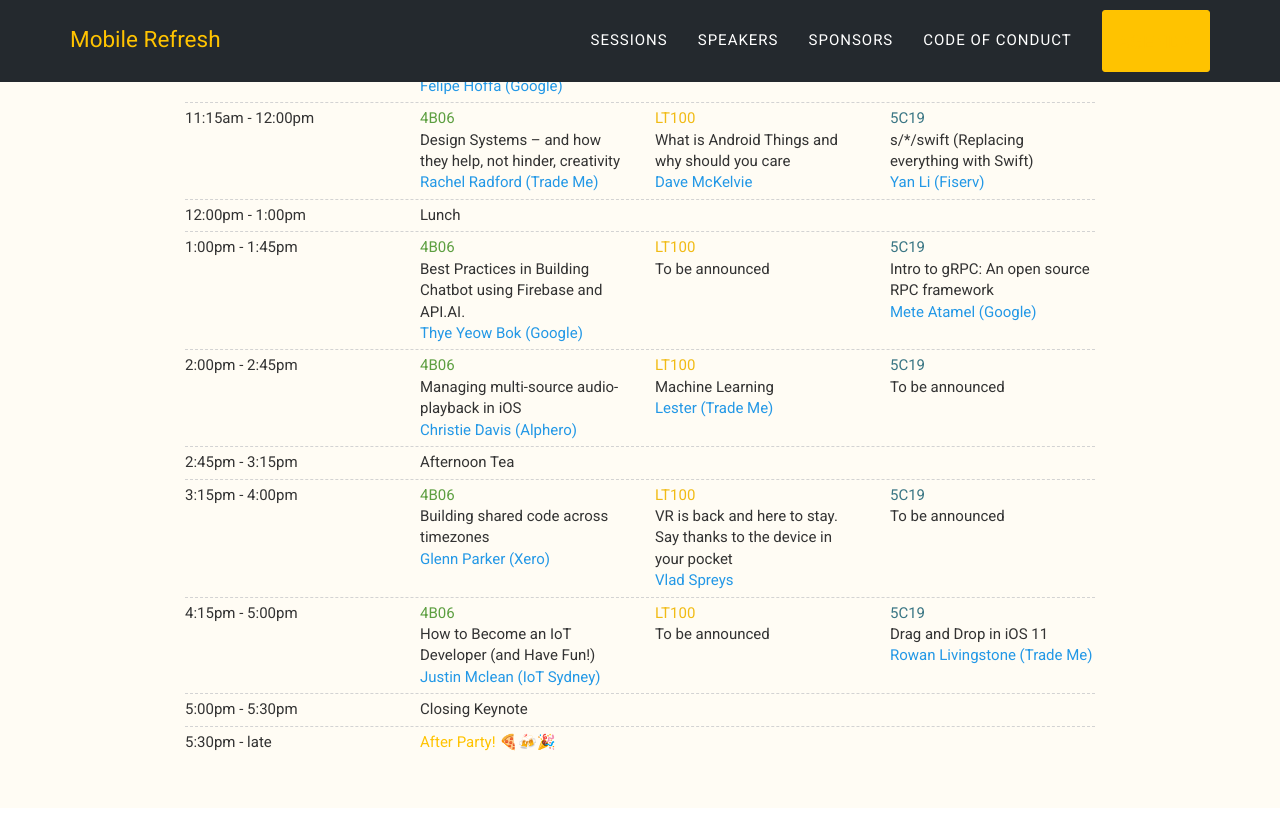
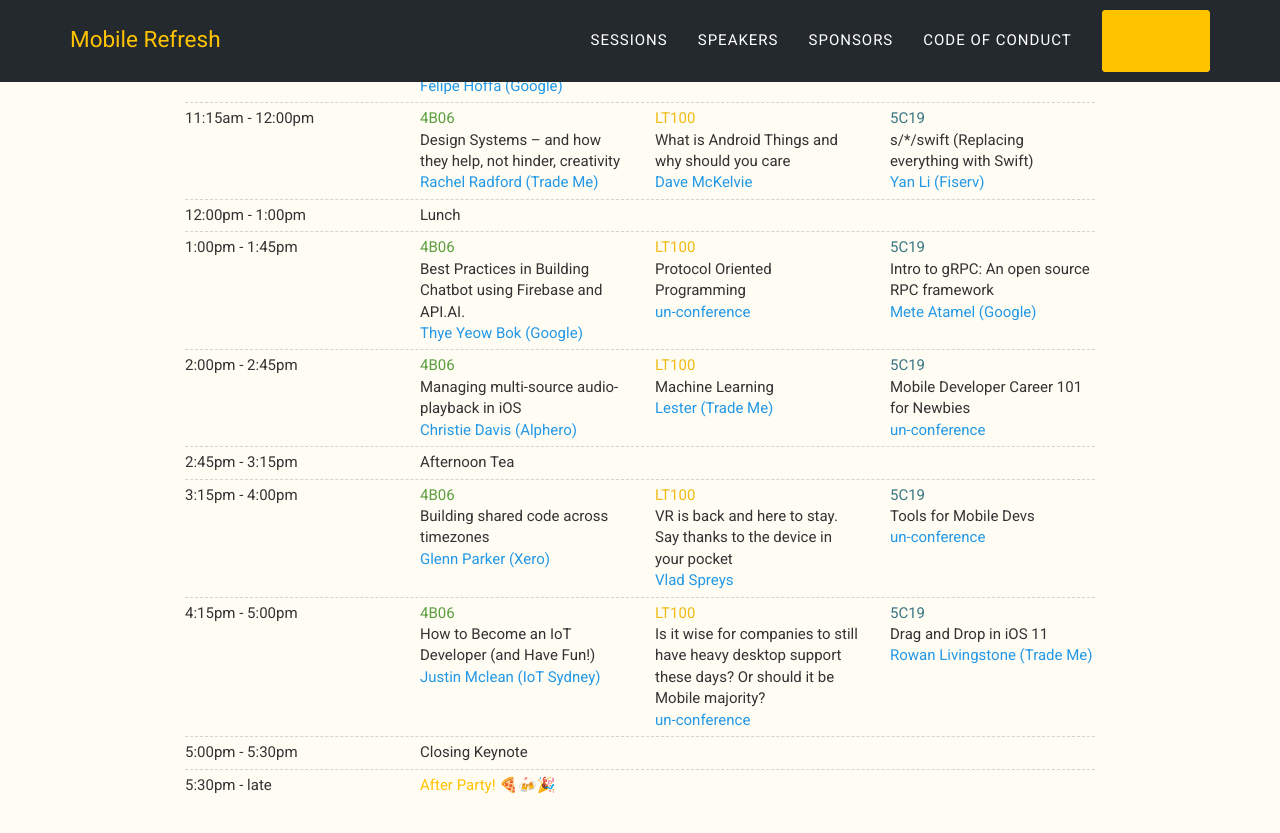
Before and after one commit to MostafaGazar/MostafaGazar.github.io, a Jekyll site: the page built from index.html, in a window 1280 px wide and 900 px high, scrolled down 2068 px. Shown: the top 833 px of the window. Built offline with Jekyll 4.4.1, drawn with Linux system fonts in a browser that asks for light colours; some web fonts are replaced.

Commit message:
Add some un-conference sessions

```diff
--- a/_includes/sessions.html
+++ b/_includes/sessions.html
@@ -127,8 +127,8 @@
                   <div class="col col-xs-4">
                         <span>
                             <div class="event-venue-2">LT100</div>
-                            <div class="event-name">To be announced</div>
-                            <div class="speaker-name"></div>
+                            <div class="event-name">Protocol Oriented Programming</div>
+                            <div class="speaker-name">un-conference</div>
                         </span>
                   </div>
                   <div class="col col-xs-4">
@@ -163,8 +163,8 @@
                     <div class="col col-xs-4">
                         <span>
                             <div class="event-venue-3">5C19</div>
-                            <div class="event-name">To be announced</div>
-                            <div class="speaker-name"></div>
+                            <div class="event-name">Mobile Developer Career 101 for Newbies</div>
+                            <div class="speaker-name">un-conference</div>
                         </span>
                     </div>
                 </div>
@@ -198,8 +198,8 @@
                     <div class="col col-xs-4">
                         <span>
                             <div class="event-venue-3">5C19</div>
-                            <div class="event-name">To be announced</div>
-                            <div class="speaker-name"></div>
+                            <div class="event-name">Tools for Mobile Devs</div>
+                            <div class="speaker-name">un-conference</div>
                         </span>
                     </div>
                 </div>
@@ -220,8 +220,8 @@
                     <div class="col col-xs-4">
                         <span>
                             <div class="event-venue-2">LT100</div>
-                            <div class="event-name">To be announced</div>
-                            <div class="speaker-name"></div>
+                            <div class="event-name">Is it wise for companies to still have heavy desktop support these days? Or should it be Mobile majority?</div>
+                            <div class="speaker-name">un-conference</div>
                         </span>
                     </div>
                     <div class="col col-xs-4">
```
Also changed, not shown: 1 other file.
